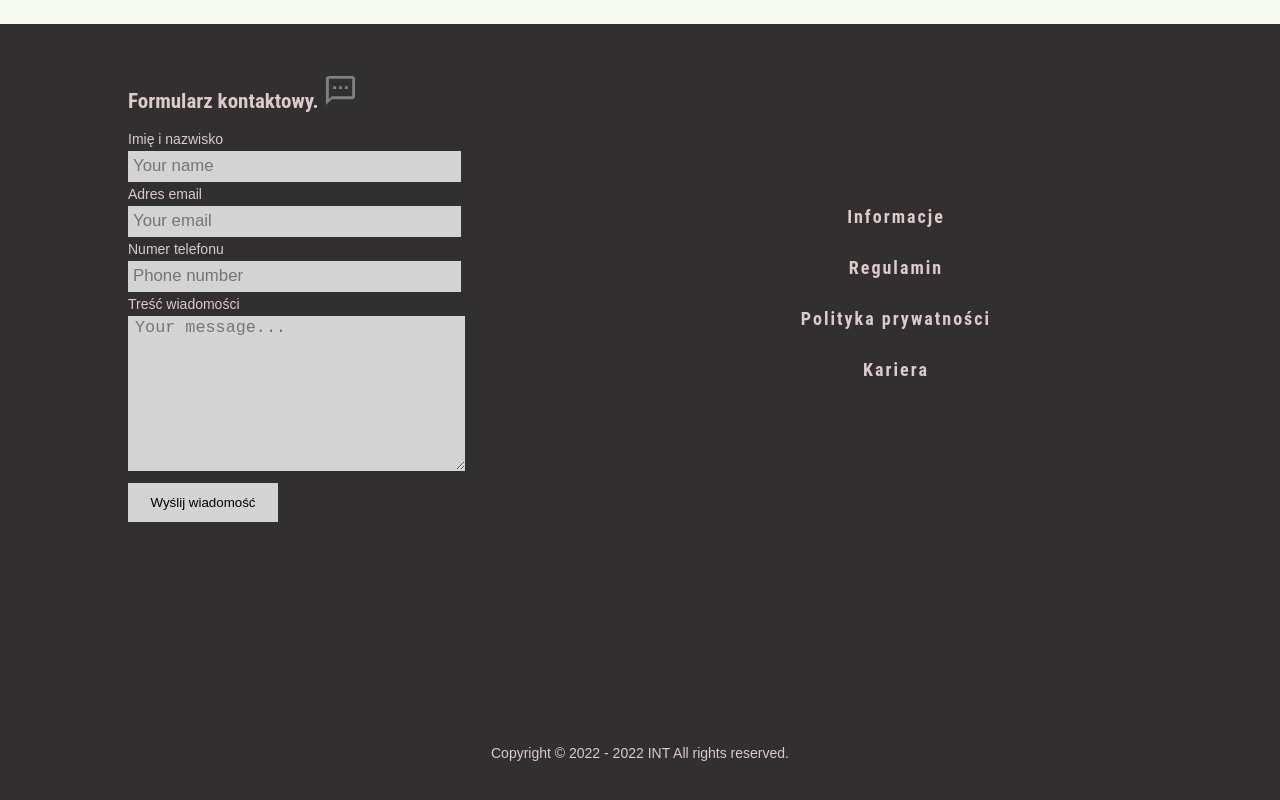
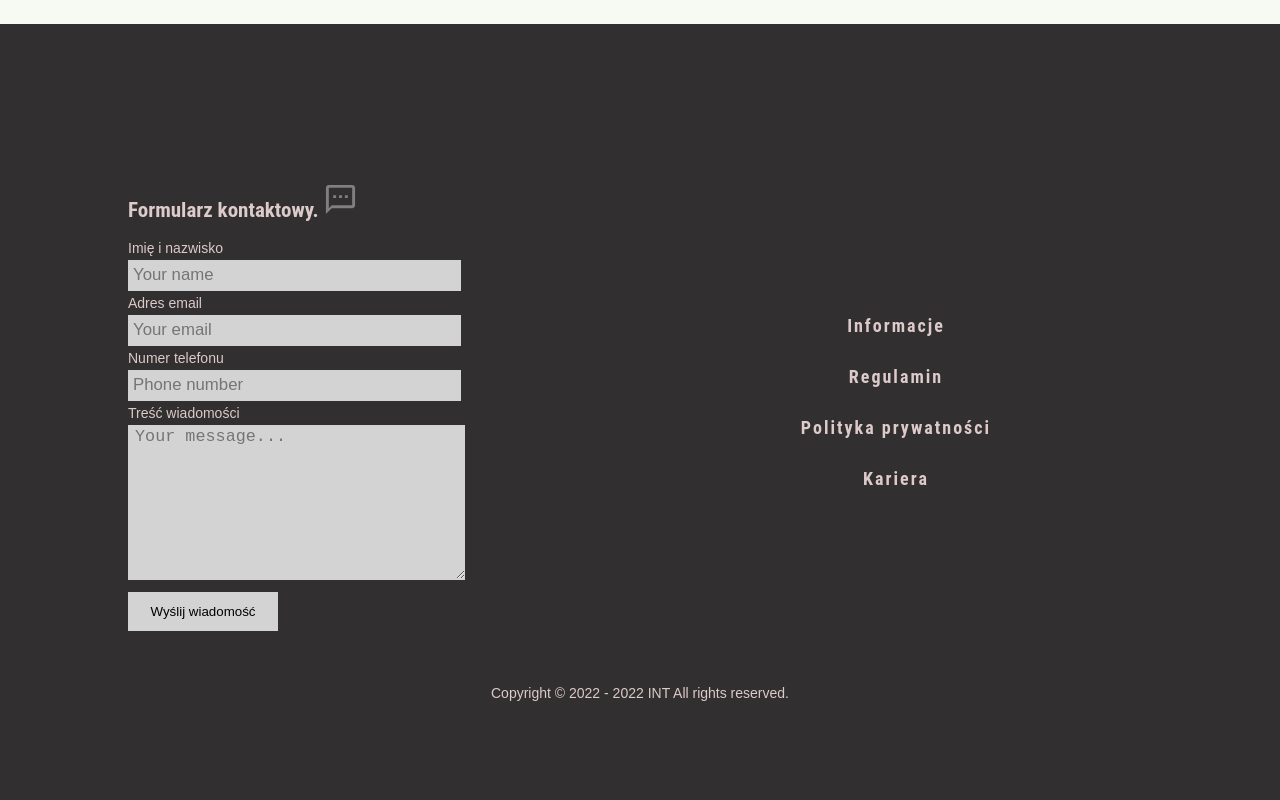
Before and after one commit to infinite223/It, a React (Create React App) app: page / in a window 1280 px wide. Shown: the part 5041-5841 px from the top of the page. Built offline with nearby package versions, Linux system fonts and the light colour scheme.

Commit message:
fixed bug

```diff
--- a/src/Components/Windos/Window.scss
+++ b/src/Components/Windos/Window.scss
@@ -48,7 +48,8 @@
     @media screen and (max-width:850px){
         flex-direction: column;
         width: 100%;
-        height: 100vh;
+        min-height: 100vh;
+        height: auto;
 
         margin-top: 290px;
      }
@@ -62,7 +63,7 @@
     .window__content{
       width: 550px;
       @media screen and (max-width:850px){
-       width: fit-content;
+       width: 90%;
      }
 
       h1{
@@ -105,7 +106,7 @@ select{
   text-align: center;
 
   @media screen and (max-width:850px){
-    width: 90%;
+    width: 100%;
   }
 }
 input{
@@ -117,6 +118,6 @@ input{
   text-align: center;
   width: 100%;
   @media screen and (max-width:850px){
-    width: 90%;
+    width: 100%;
   }
 }
--- a/src/Page/Main/About/About.scss
+++ b/src/Page/Main/About/About.scss
@@ -31,8 +31,9 @@
 
 
         @media screen and (max-width:650px){
-            width: 350px;
-            padding: 0rem 0rem;
+            width: 70%;
+            padding: .8rem 1.5rem;
+            font-size: .7em;
         }
     }
 
--- a/src/Page/Main/Footer/Footer.scss
+++ b/src/Page/Main/Footer/Footer.scss
@@ -117,6 +117,7 @@
               h1{
                   cursor: pointer;
                   letter-spacing: 2px;
+                  text-align: center;
                   font-size: large;
                   z-index: 2;
 
@@ -126,14 +127,4 @@
               }
           }
     }
-    p{
-        position: relative;
-        top:60px;
-        margin: auto;
-        text-align: center;
-
-        @media screen and (max-width:1150px){
-            top:0px;
-          }
-    }
 }
```
